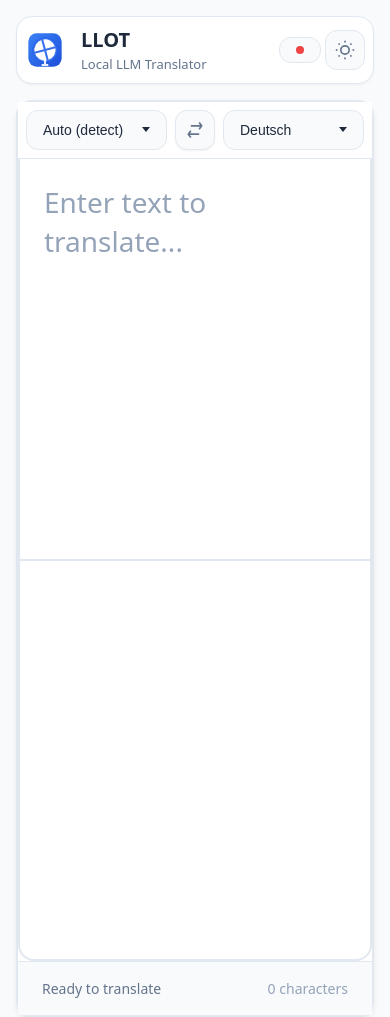
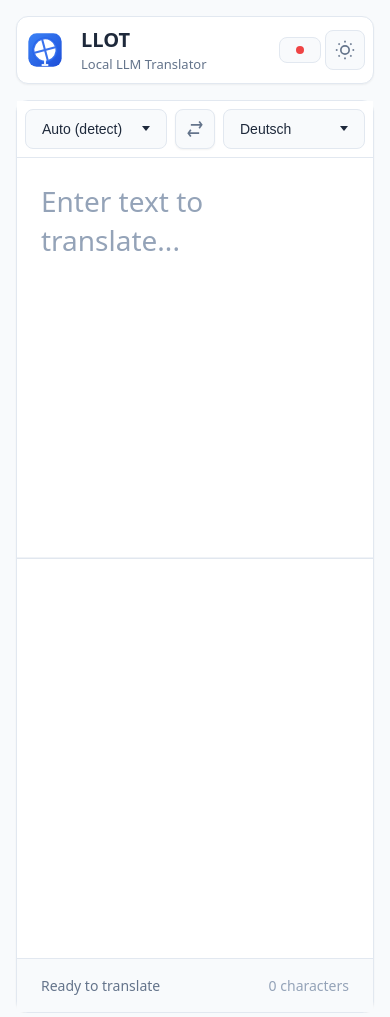
Before and after one commit to pawelwiejkut/llot, a Flask app: page / in a window 390 px wide. Run offline with Flask 3, Linux system fonts and the light colour scheme; data that the repository does not hold is empty.

Commit message:
Revert "✨ Enhance rounded corners visibility across all UI elements"
This reverts commit 19e879f6b254512b3a4697060f8d945722d8199d.

```diff
--- a/app/static/css/style-modern.css
+++ b/app/static/css/style-modern.css
@@ -26,11 +26,11 @@
   --space-xl: 2rem;
   --space-2xl: 3rem;
 
-  /* Borders - Enhanced radius for better visibility */
-  --radius-sm: 0.5rem;   /* 8px - more visible rounded corners */
-  --radius-md: 0.75rem;  /* 12px - clear rounded appearance */
-  --radius-lg: 1rem;     /* 16px - prominent rounded corners */
-  --radius-xl: 1.25rem;  /* 20px - very rounded */
+  /* Borders */
+  --radius-sm: 0.375rem;
+  --radius-md: 0.5rem;
+  --radius-lg: 0.75rem;
+  --radius-xl: 1rem;
 
   /* Shadows */
   --shadow-sm: 0 1px 2px 0 rgb(0 0 0 / 0.05);
@@ -221,12 +221,12 @@ body {
   color: var(--text-primary);
 }
 
-/* Workspace - Enhanced visibility */
+/* Workspace */
 .workspace {
   background: var(--bg-card);
-  border: 2px solid var(--border); /* Thicker border for better definition */
+  border: 1px solid var(--border);
   border-radius: var(--radius-lg);
-  box-shadow: var(--shadow-md); /* Stronger shadow for better visibility */
+  box-shadow: var(--shadow-sm);
   overflow: hidden;
 }
 
@@ -523,17 +523,12 @@ body {
   display: flex;
   flex-direction: column;
   min-width: 0;
-  border: 1px solid var(--border); /* Add border for better definition */
-  border-radius: var(--radius-md) 0 0 var(--radius-md); /* Round left corners on desktop */
 }
 
 .output-panel {
   display: flex;
   flex-direction: column;
   min-width: 0;
-  border: 1px solid var(--border); /* Add border for better definition */
-  border-radius: 0 var(--radius-md) var(--radius-md) 0; /* Round right corners on desktop */
-  border-left: none; /* Remove left border to connect with separator */
 }
 
 /* Swap button */
@@ -587,8 +582,8 @@ body {
   top: 100%;
   left: 0;
   background: var(--bg-card);
-  border: 2px solid var(--border); /* Thicker border for better visibility */
-  border-radius: var(--radius-lg); /* Larger radius for more prominent rounded corners */
+  border: 1px solid var(--border);
+  border-radius: var(--radius-md);
   box-shadow: var(--shadow-lg);
   z-index: 1000;
   min-width: 450px;
@@ -1129,17 +1124,11 @@ body.dropdown-open {
   .input-panel {
     border-radius: 0 0 0 0; /* Remove all border radius to connect cleanly */
     border-top: none; /* Remove top border to connect seamlessly with language-controls-bar */
-    border-left: 2px solid var(--border); /* Add left border for definition */
-    border-right: 2px solid var(--border); /* Add right border for definition */
-    border-bottom: 1px solid var(--border); /* Add bottom separator */
   }
 
   .output-panel {
-    border-radius: 0 0 var(--radius-lg) var(--radius-lg); /* Round bottom corners - now more visible */
+    border-radius: 0 0 var(--radius-lg) var(--radius-lg); /* Only round bottom corners */
     border-top: 1px solid var(--border); /* Add separator between input and output */
-    border-left: 2px solid var(--border); /* Add left border for definition */
-    border-right: 2px solid var(--border); /* Add right border for definition */
-    border-bottom: 2px solid var(--border); /* Thicker bottom border to emphasize rounded corners */
   }
 
   /* Hide desktop swap button on mobile */
```
